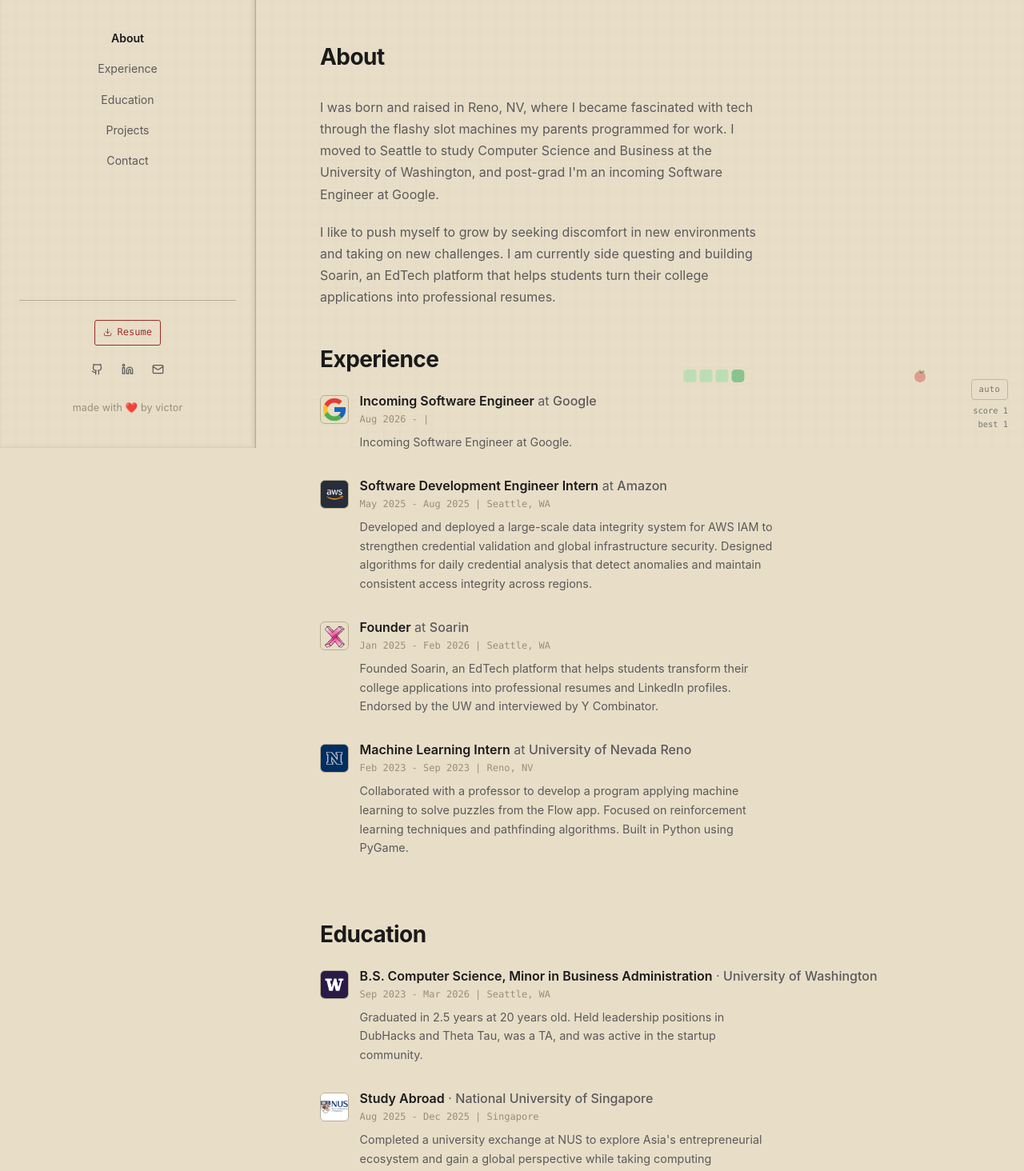
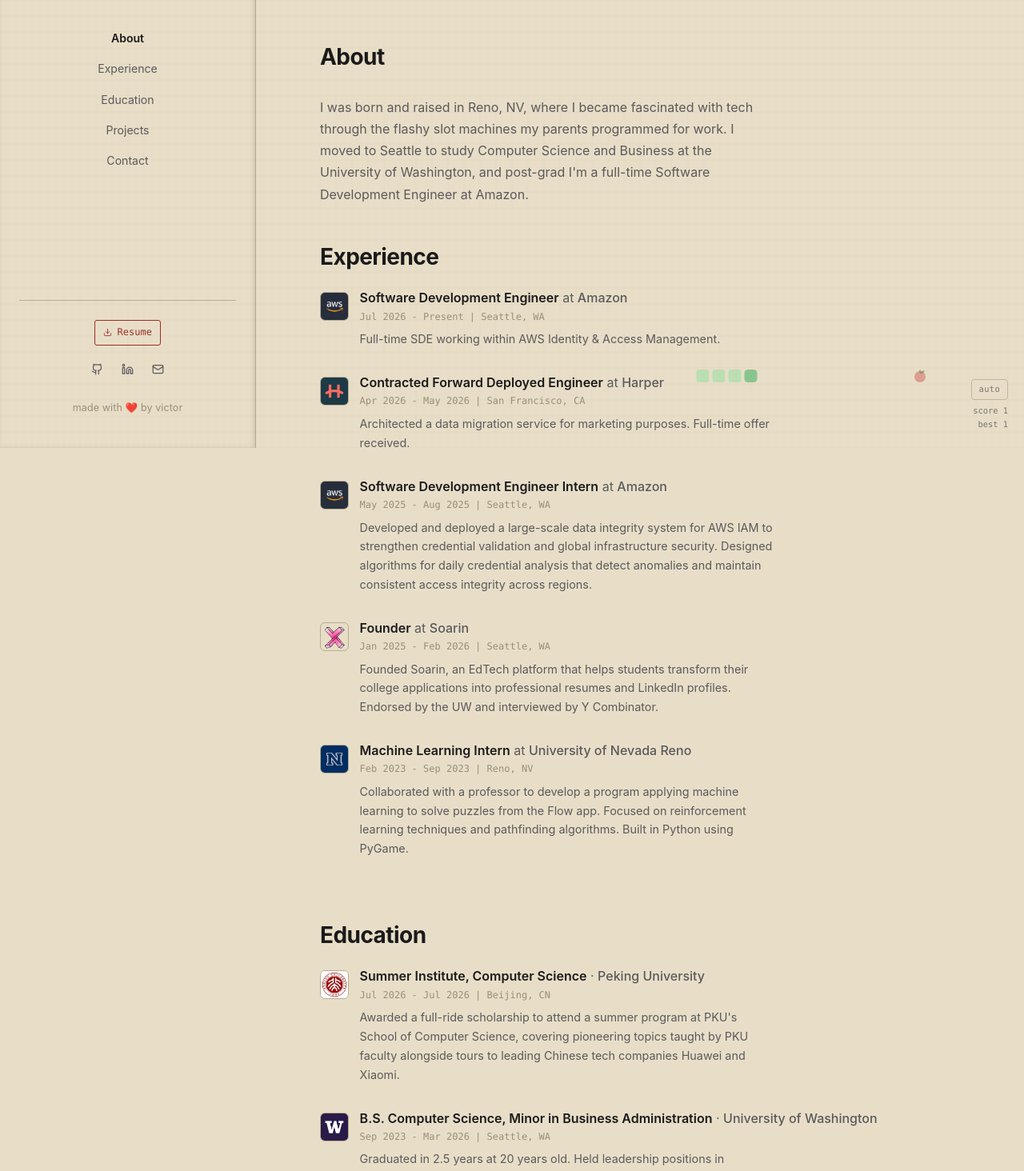
Before and after one commit to v-kliu/v3, a Next.js app: page / in a window 1280 px wide. Shown: the part 240-1704 px from the top of the page at 80% size. Built offline with nearby package versions, Linux system fonts and the light colour scheme; no server answers; a web font is replaced by a local one.

Commit message:
swap google for amazon full-time sde, add harper gig and pku summer institute

```diff
--- a/src/components/About.tsx
+++ b/src/components/About.tsx
@@ -25,28 +25,13 @@
           color: 'var(--text-muted)',
           maxWidth: '560px',
           marginTop: 0,
-          marginBottom: '1.25rem',
+          marginBottom: 0,
         }}
       >
         I was born and raised in Reno, NV, where I became fascinated with tech through the flashy
         slot machines my parents programmed for work. I moved to
         Seattle to study Computer Science and Business at the University of Washington, and
-        post-grad I'm an incoming Software Engineer at Google.
-      </p>
-
-      <p
-        style={{
-          fontSize: '1rem',
-          lineHeight: 1.7,
-          color: 'var(--text-muted)',
-          maxWidth: '560px',
-          marginTop: 0,
-          marginBottom: 0,
-        }}
-      >
-        I like to push myself to grow by seeking discomfort in new environments and taking on new challenges.
-        I am currently side questing and building Soarin, an EdTech platform
-        that helps students turn their college applications into professional resumes.
+        post-grad I'm a full-time Software Development Engineer at Amazon.
       </p>
     </section>
   )
--- a/src/components/Education.tsx
+++ b/src/components/Education.tsx
@@ -16,6 +16,15 @@
 
 const entries: EducationEntry[] = [
   {
+    id: 'pku',
+    institution: 'Peking University',
+    degree: 'Summer Institute, Computer Science',
+    period: 'Jul 2026 - Jul 2026',
+    location: 'Beijing, CN',
+    description: 'Awarded a full-ride scholarship to attend a summer program at PKU\'s School of Computer Science, covering pioneering topics taught by PKU faculty alongside tours to leading Chinese tech companies Huawei and Xiaomi.',
+    logo: '/images/pku_logo.jpg',
+  },
+  {
     id: 'uw',
     institution: 'University of Washington',
     degree: 'B.S. Computer Science, Minor in Business Administration',
@@ -29,7 +38,7 @@
     institution: 'National University of Singapore',
     degree: 'Study Abroad',
     period: 'Aug 2025 - Dec 2025',
-    location: 'Singapore',
+    location: 'Singapore, SG',
     description: 'Completed a university exchange at NUS to explore Asia\'s entrepreneurial ecosystem and gain a global perspective while taking computing curriculum.',
     logo: '/images/nus_logo.jpg',
   },
--- a/src/components/Experience.tsx
+++ b/src/components/Experience.tsx
@@ -16,16 +16,25 @@
 
 const jobEntries: ExperienceEntry[] = [
   {
-    id: 'google',
-    period: 'Aug 2026 -',
-    role: 'Incoming Software Engineer',
-    organization: 'Google',
-    location: '',
-    description: 'Incoming Software Engineer at Google.',
-    logo: '/images/google.png',
+    id: 'aws-fulltime',
+    period: 'Jul 2026 - Present',
+    role: 'Software Development Engineer',
+    organization: 'Amazon',
+    location: 'Seattle, WA',
+    description: 'Full-time SDE working within AWS Identity & Access Management.',
+    logo: '/images/AWS.jpg',
   },
   {
-    id: 'aws',
+    id: 'harper',
+    period: 'Apr 2026 - May 2026',
+    role: 'Contracted Forward Deployed Engineer',
+    organization: 'Harper',
+    location: 'San Francisco, CA',
+    description: 'Architected a data migration service for marketing purposes. Full-time offer received.',
+    logo: '/images/harperinsure_logo.jpg',
+  },
+  {
+    id: 'aws-intern',
     period: 'May 2025 - Aug 2025',
     role: 'Software Development Engineer Intern',
     organization: 'Amazon',
--- a/src/components/Hero.tsx
+++ b/src/components/Hero.tsx
@@ -32,7 +32,7 @@
             i like to build.
           </p>
           <p style={{ fontSize: '0.92rem', color: 'var(--text-faint)', lineHeight: 1.5, marginBottom: '0.2rem', marginTop: 0 }}>
-            cs + business alum @ uw. incoming swe @ google.
+            cs + business alum @ uw. sde @ amazon.
           </p>
           <p style={{ fontSize: '0.92rem', color: 'var(--text-faint)', lineHeight: 1.5, marginTop: 0, marginBottom: 0 }}>
             born in nevada. based in seattle/sf.
```
Also changed, not shown: public/images/harperinsure_logo.jpg (added), public/images/pku_logo.jpg (added).
